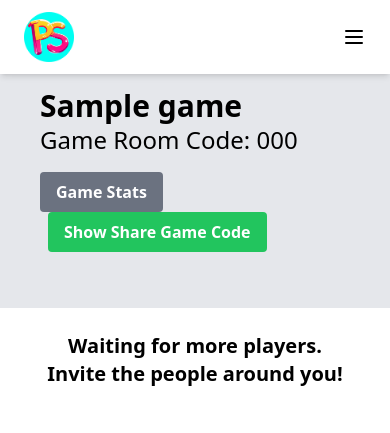
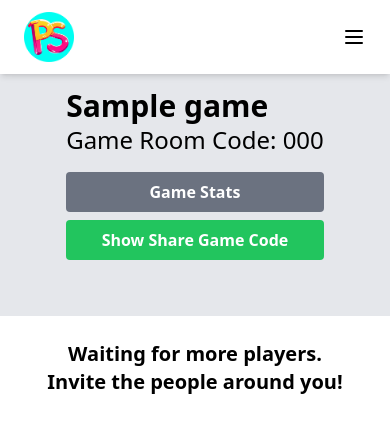
Before and after one commit to peasnrice/pamplesneak2k24, a Django app: page /gameroom/sendword/1/ in a window 390 px wide. Shown: the top 433 px of the page. Run offline with Django 4.2, Linux system fonts and the light colour scheme; a user stored in the database is signed in; tables that the repository leaves empty hold one stand-in row (values such as "Sample post"); some libraries are stand-ins or nearby versions.

```diff
--- a/gameroom/templates/gameroom/ingame.html
+++ b/gameroom/templates/gameroom/ingame.html
@@ -14,17 +14,19 @@
   <div class="flex flex-col md:flex-row justify-between items-center p-4">
 
     <!-- Left side: Game Info and Buttons, stacks on top on small screens -->
-  <div style="min-height: 150px;">
+    <div class="min-h-[150px]">
       <h1 class="text-3xl font-bold">{{ game.game_name }}</h1>
       <h2 class="text-2xl">Game Room Code: {{ game.game_room_code }}</h2>
-    <div class="my-4 space-x-2">
-        <a href="{% url 'gameroom:stats' game_id=game.id slug=game.slug %}" class="bg-gray-500 hover:bg-gray-700 text-white font-bold py-2 px-4 rounded inline-block">
+
+      <!-- Flex container with responsive design -->
+      <div class="flex flex-col sm:flex-row my-4 space-y-2 sm:space-y-0 sm:space-x-2">
+          <a href="{% url 'gameroom:stats' game_id=game.id slug=game.slug %}" class="bg-gray-500 hover:bg-gray-700 text-white font-bold py-2 px-4 rounded inline-block flex-grow text-center">
               Game Stats
           </a>
-        <button id="show_qr_code_button" class="bg-green-500 hover:bg-green-700 text-white font-bold py-2 px-4 rounded">
+          <button id="show_qr_code_button" class="bg-green-500 hover:bg-green-700 text-white font-bold py-2 px-4 rounded flex-grow">
               Show Share Game Code
           </button>
-      <button id="hide_qr_code_button" class="bg-red-500 hover:bg-red-700 text-white font-bold py-2 px-4 rounded hidden">
+          <button id="hide_qr_code_button" class="bg-red-500 hover:bg-red-700 text-white font-bold py-2 px-4 rounded hidden flex-grow">
               Hide Share Game Code
           </button>
       </div>
```
Also changed, not shown: gameroom/templates/gameroom/ingamestats.html (+7 -5 lines), gameroom/templates/gameroom/messageform.html (+6 -5 lines). Lines whose indentation alone changed are shown as unchanged.
